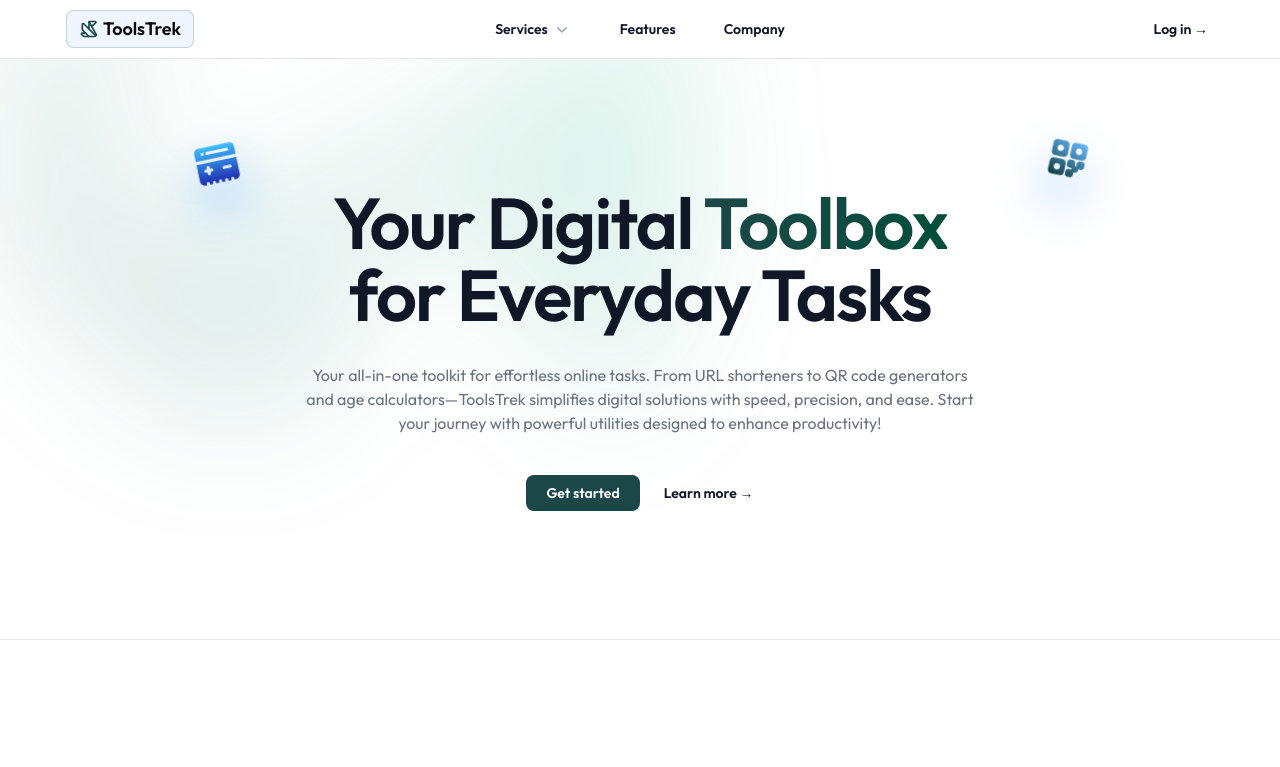
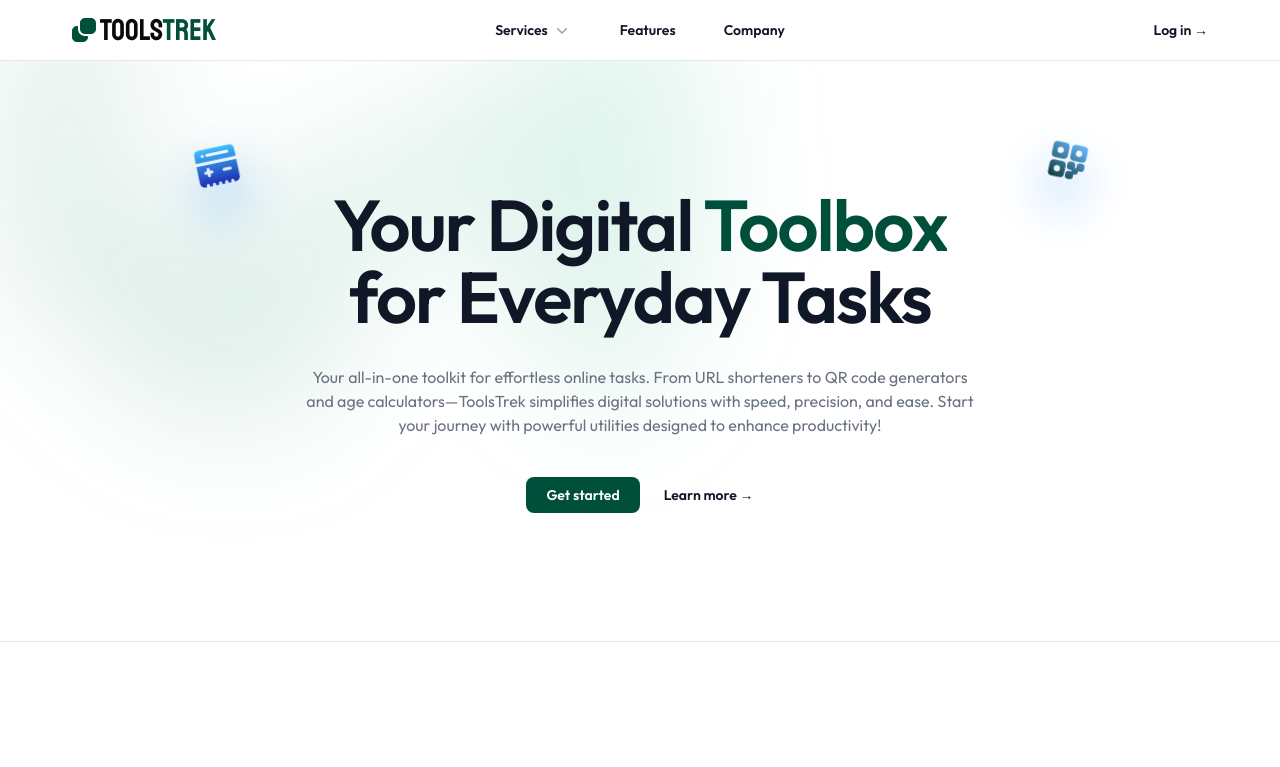
Before and after one commit to tasnimultas67/toolstrek, a Next.js app: page / in a window 1280 px wide. Shown: the top 767 px of the page. Built offline with nearby package versions, Linux system fonts and the light colour scheme.

Commit message:
feat: Update brand color variables in globals.css and add tools.svg for enhanced branding

```diff
--- a/app/globals.css
+++ b/app/globals.css
@@ -43,8 +43,8 @@
   --radius-xl: calc(var(--radius) + 4px);
 }
 @theme{
-  --color-brandColor: #1C4748;
-  --color-brandColorHover: #1A3739;
+  --color-brandColor: #004f3b;
+  --color-brandColorHover: #03251d;
 
 }
 
--- a/app/tools-compo/Header.js
+++ b/app/tools-compo/Header.js
@@ -24,6 +24,14 @@ import {
 } from "@heroicons/react/20/solid";
 import Link from "next/link";
 import { Origami } from "lucide-react";
+import { Staatliches } from "next/font/google";
+import Image from "next/image";
+
+const staatliches = Staatliches({
+  subsets: ["latin"], // Ensures proper character support
+  weight: "400", // Adjust weight as needed
+  display: "swap", // Ensures text is visible during loading
+});
 
 const services = [
   {
@@ -59,16 +67,24 @@ export default function Header() {
         <header className="w-full">
           <nav
             aria-label="Global"
-            className="mx-auto flex items-center justify-between px-6 py-4 lg:px-8 max-w-[1200px]"
+            className="mx-auto flex items-center justify-between px-6 py-3 lg:px-8 max-w-[1200px]"
           >
             <div className="flex lg:flex-1">
-              <Link
-                href="/"
-                className="-m-1.5 py-1 px-3 flex items-center justify-start gap-1 bg-blue-50 border border-brandColor/20 rounded-md hover:bg-brandColor group/logo hover:border-brandColor transition duration-200 ease-in-out"
-              >
-                <Origami className="size-5 text-brandColor group-hover/logo:text-white" />
-                <h3 className="text-lg font-semibold group-hover/logo:text-white">
-                  ToolsTrek
+              <Link href="/" className=" flex items-center justify-start gap-1">
+                <svg
+                  xmlns="http://www.w3.org/2000/svg"
+                  id="Layer_1"
+                  data-name="Layer 1"
+                  viewBox="0 0 24 24"
+                  width="50"
+                  height="50"
+                  className="size-6 fill-brandColor"
+                >
+                  <path d="m19,16h-6c-2.757,0-5-2.243-5-5v-6c0-2.757,2.243-5,5-5h6c2.757,0,5,2.243,5,5v6c0,2.757-2.243,5-5,5Zm-8,8h-6c-2.757,0-5-2.243-5-5v-6c0-2.757,2.243-5,5-5,.553,0,1,.448,1,1v2c0,3.86,3.141,7,7,7h2c.553,0,1,.448,1,1,0,2.757-2.243,5-5,5Z" />
+                </svg>
+
+                <h3 className={`text-3xl ${staatliches.className} `}>
+                  Tools<span className="text-brandColor">Trek</span>
                 </h3>
               </Link>
             </div>
```
Also changed, not shown: public/tools.svg (added).
